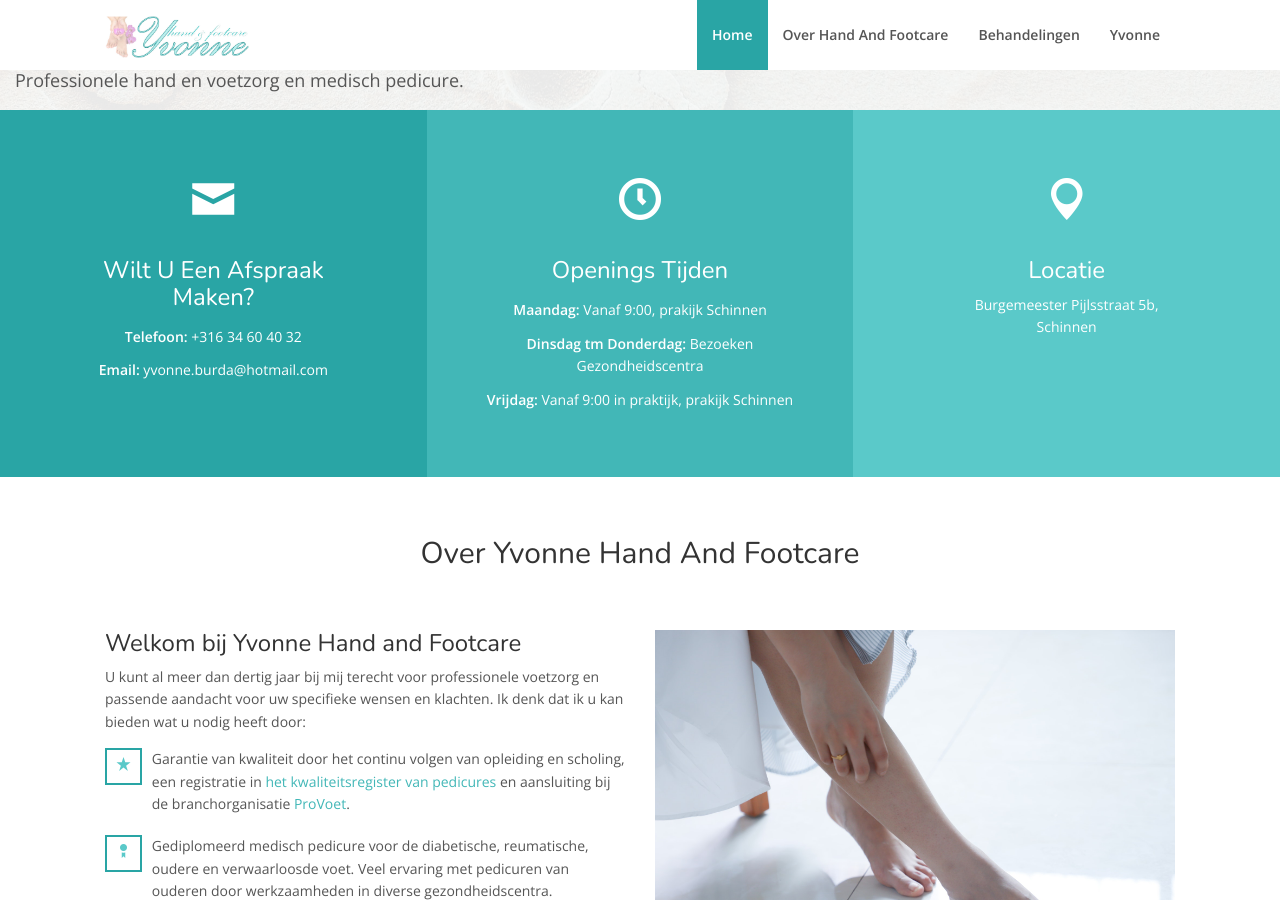
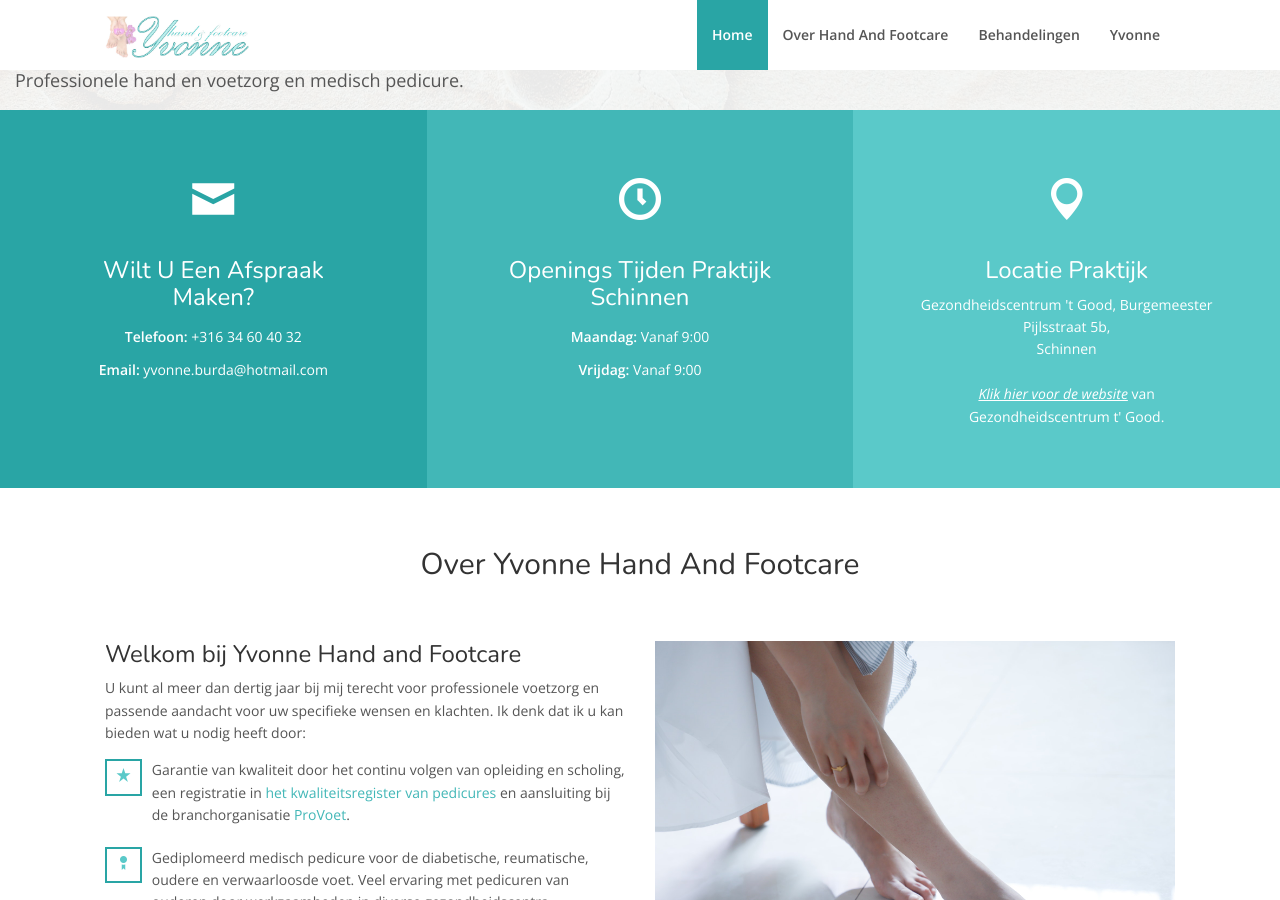
Before and after one commit to yvonne-site/yvonne-site.github.io, a Jekyll site: the page built from index.html, in a window 1280 px wide and 900 px high, scrolled down 500 px. Built offline with Jekyll 4.4.1, drawn with Linux system fonts in a browser that asks for light colours; some of the changed text lies outside the part shown.

Commit message:
Contact info update

```diff
--- a/_data/treatments.yml
+++ b/_data/treatments.yml
@@ -12,12 +12,12 @@
 
 - icon: medical-cross
   title: Diabetische voet
-  description: Diverse behandelingen voor de diabetische voet.
+  description: Specialistische behandelingen voor diabetici.
 
 - icon: medical-cross
   title: Oudere voet
-  description: Diverse behandelingen voor de oudere voet.
+  description: Aandacht voor de extra zorg die de oudere voet vergt.
 
 - icon: medical-cross
   title: Verwaarloosde voet
-  description: Diverse behandelingen voor de verwaarloosde voet.
+  description: Behandelingen om de verwaarloosde voet terug te krijgen in een gezonde staat.
--- a/_includes/about.html
+++ b/_includes/about.html
@@ -40,19 +40,14 @@
                     <div class="media-body">
                         <p>Een focus op goed contact met de klant en aandacht voor de benodigde specifieke zorg.</p>
                     </div>
+                    <br>
+                    <p>De behandelingen voor diabetici en reuma patiënten worden mogelijk vergoed. Voor meer informatie, neemt u gerust contact met mij op.</p>
                 </div>
             </div>
             <div class="col-sm-6">
                 <img src="img/about.jpg" alt="..." >
             </div>
         </div> <!-- Row end -->
-
-        <div class="row">
-          <div class="col-sm-12 below-img">
-            <p>De behandelingen voor diabetici en reuma patiënten worden mogelijk vergoed. Voor meer informatie, neemt u gerust contact met mij op.</p>
-          </div>
-        </div>
-
     </div>
 </div>
 <!-- End About -->
--- a/_includes/three-columns.html
+++ b/_includes/three-columns.html
@@ -10,26 +10,30 @@
     </div>
     <div class="col-sm-4">
         <span class="oi" data-glyph="clock" title="clock" aria-hidden="true"></span>
-        <h3>Openings Tijden</h3>
+        <h3>Openings Tijden Praktijk Schinnen</h3>
         <table>
             <tbody>
                 <tr>
-                    <td><strong>Maandag:</strong> Vanaf 9:00, prakijk Schinnen</td>
+                    <td><strong>Maandag:</strong> Vanaf 9:00 </td>
                 </tr>
+<!--                <tr>
+                    <td><strong>Dinsdag tm Donderdag:</strong> Bezoeken Gezondheidscentra</td>
+                </tr> -->
                 <tr>
-                    <td><strong>Dinsdag tm Donderdag:</strong> Bezoeken Gezondheidscentra</td>
-                </tr>
-                <tr>
-                    <td><strong>Vrijdag:</strong> Vanaf 9:00 in praktijk, prakijk Schinnen</td>
+                    <td><strong>Vrijdag:</strong> Vanaf 9:00 </td>
                 </tr>
             </tbody>
         </table>
     </div>
     <div class="col-sm-4">
         <span class="oi" data-glyph="map-marker" title="map-marker" aria-hidden="true"></span>
-        <h3>Locatie</h3>
+        <h3>Locatie Praktijk</h3>
             <p>
+                Gezondheidscentrum 't Good,
                 {{ site.contact.address }}
+                <br>
+                <br>
+                <a class="three-col-link" href="https://gezondheidscentrum-schinnen.nl/">Klik hier voor de website</a> van Gezondheidscentrum t' Good.
             </p>
     </div>
 </div>
--- a/css/custom.css
+++ b/css/custom.css
@@ -101,6 +101,19 @@ a.anchor {
 }
 
 /* Three columns */
+.three-col-link, .three-col-link:active, .three-col-link:visited{
+  color: white;
+  text-decoration: underline;
+  font-style: italic;
+}
+
+.three-col-link:hover{
+  color: #29A5A5;
+  text-decoration: underline;
+  font-style: italic;
+}
+
+
 .three-shade-col [class^="col-"]:first-child{
   background: #29A5A5;
 }
```
